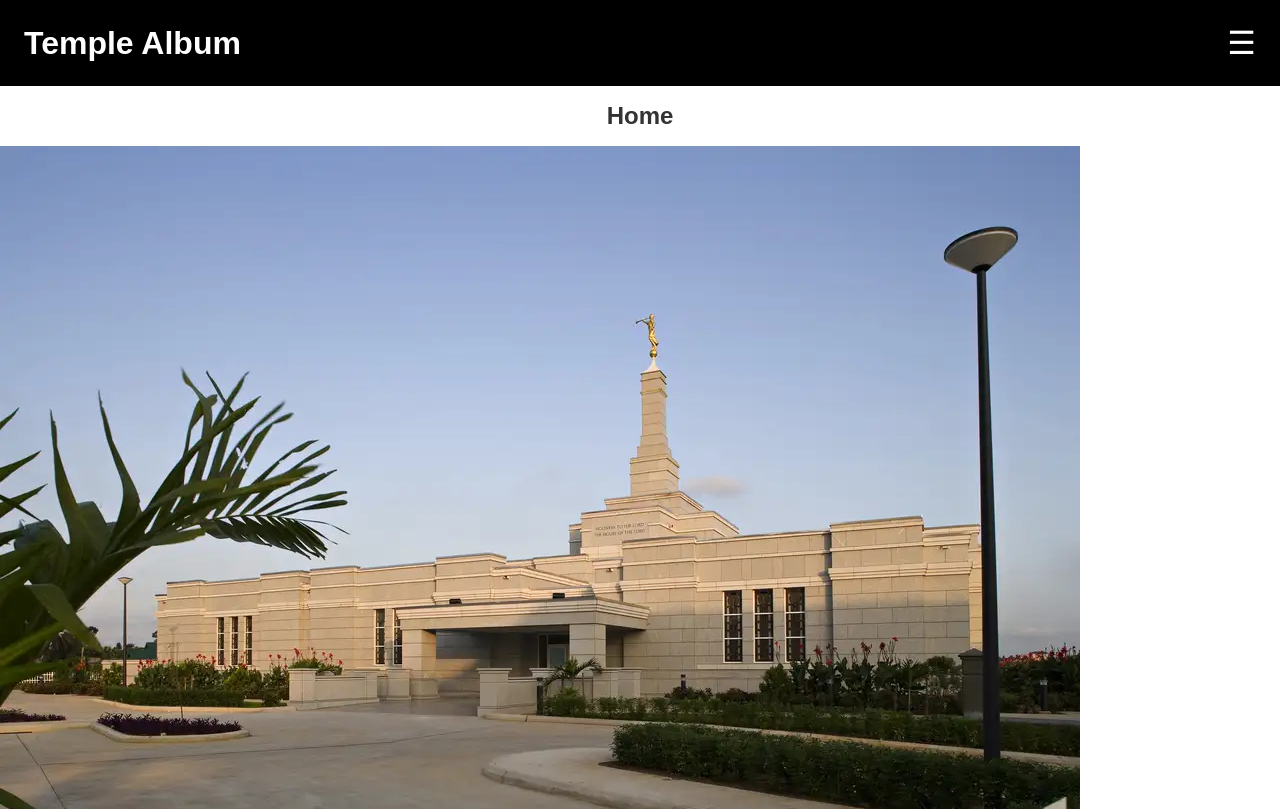
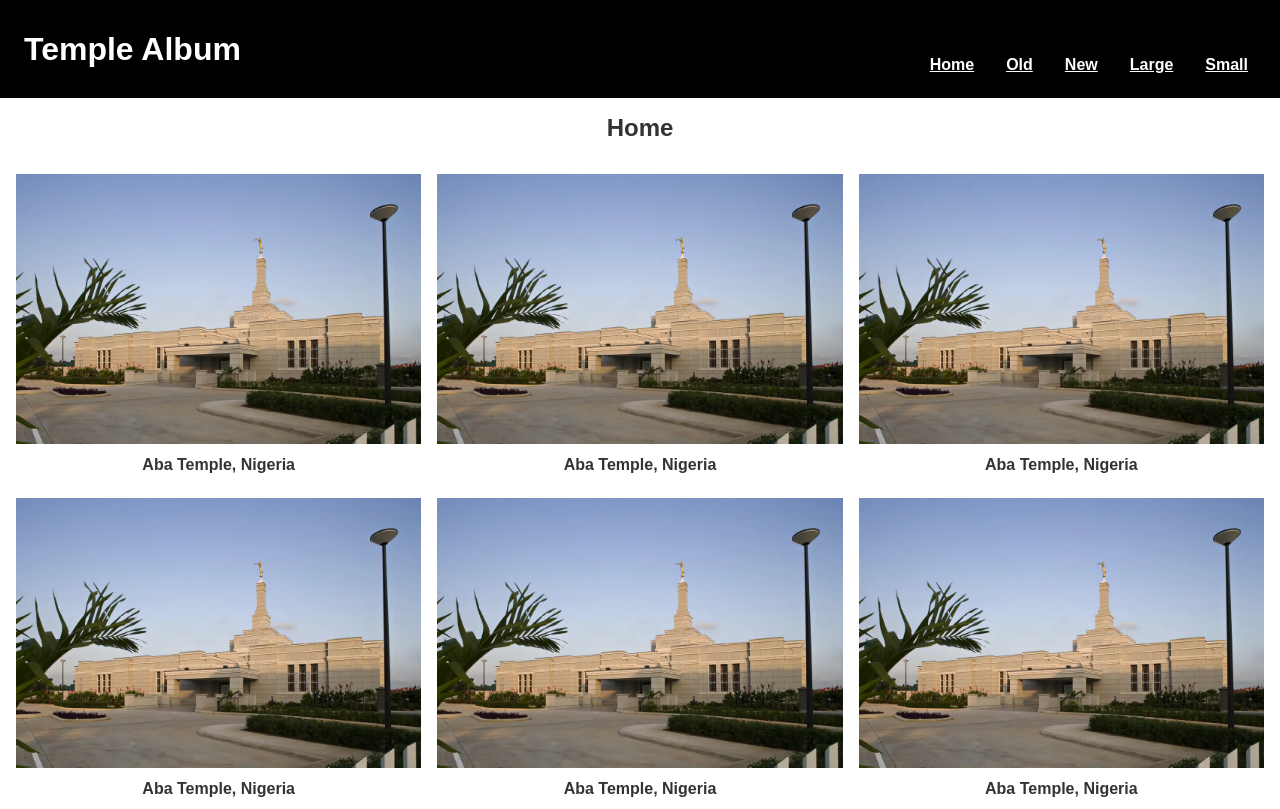
Before and after one commit to David-owolabi/wdd131, a plain HTML site: page temples.html in a window 1280 px wide. Shown: the top 809 px of the page. Drawn offline with Linux system fonts and the light colour scheme.

Commit message:
Implement responsive navigation and update HTML metadata for Temple Album project

```diff
--- a/scripts/temples.js
+++ b/scripts/temples.js
@@ -0,0 +1,7 @@
+const menuButton = document.querySelector("#menu");
+const navBar = document.querySelector("nav");
+
+menuButton.addEventListener("click", function () {
+  navBar.classList.toggle("show");
+  menuButton.classList.toggle("open");
+});
--- a/styles/temples-large.css
+++ b/styles/temples-large.css
@@ -1,3 +1,33 @@
-@media screen and (min-width: 640px){
+@media screen and (min-width: 640px) {
+  .temples {
+    grid-template-columns: 1fr 1fr 1fr;
+    padding: 1rem;
+  }
 
+  nav {
+    display: block;
+    width: auto;
+  }
+
+  nav ul {
+    display: flex;
+    flex-direction: row;
+    align-items: center;
+    /* gap: 1rem; */
+    list-style: none;
+    /* padding: 0; */
+  }
+
+  nav a{
+    /* text-decoration: none; */
+    color: white;
+    padding: 0.5rem;
+  }
+
+  nav a:hover{
+    color: #f9c74f;
+  }
+  button {
+    display: none;
+  }
 }
--- a/styles/temples.css
+++ b/styles/temples.css
@@ -16,11 +16,40 @@ header {
   padding: 1.5rem;
   background-color: #000;
   color: #fff;
+  flex-wrap: wrap;
 }
 
 nav {
   display: none;
+  width: 100%;
+  padding-top: 2rem;
 }
+
+nav ul {
+  display: flex;
+  flex-direction: column;
+  gap: 1rem;
+  list-style: none;
+  padding: 0;
+  align-items: center;
+}
+
+nav a {
+
+  color: white;
+  padding: 0.5rem;
+  /* font-size: large; */
+  font-weight: bold;
+}
+
+nav a:hover {
+  color: #f9c74f;
+}
+
+nav.show {
+  display: block;
+}
+
 h2 {
   text-align: center;
   margin: 1rem 0;
@@ -30,6 +59,7 @@ h2 {
   display: grid;
   grid-template-columns: 1fr;
   gap: 1rem;
+  padding: 1rem;
 }
 
 img {
@@ -56,6 +86,14 @@ button {
   color: #fff;
 }
 
+#menu::before {
+  content: "☰";
+}
+
+#menu.open::before {
+  content: "✕";
+}
+
 footer {
   /* display: flex; */
   justify-items: center;
--- a/temples.html
+++ b/temples.html
@@ -5,7 +5,7 @@
     <meta name="viewport" content="width=device-width, initial-scale=1.0" />
     <meta
       name="description"
-      content="WDD 131 – Dynamic Web Fundamentals | David Owolabi| This is a school profile webpage of David Owolabi"
+      content="WDD 131 – Dynamic Web Fundamentals | David Owolabi| This is a temple album project of week 2"
     />
     <meta name="author" content="David Owolabi" />
     <link rel="stylesheet" href="styles/temples.css" />
@@ -18,13 +18,13 @@
     />
     <script src="scripts/temples.js" defer></script>
     <script src="scripts/getdates.js" defer></script>
-    <title>WDD 131 – Dynamic Web Fundamentals | David Owolabi</title>
+    <title>WDD 131 – Dynamic Web Fundamentals | David Owolabi | Temple Album</title>
   </head>
   <body>
     <header>
       <h1>Temple Album</h1>
 
-      <button>☰</button>
+      <button id="menu" aria-label="Menu"></button>
       <nav>
         <ul>
           <li><a href="">Home</a></li>
```
